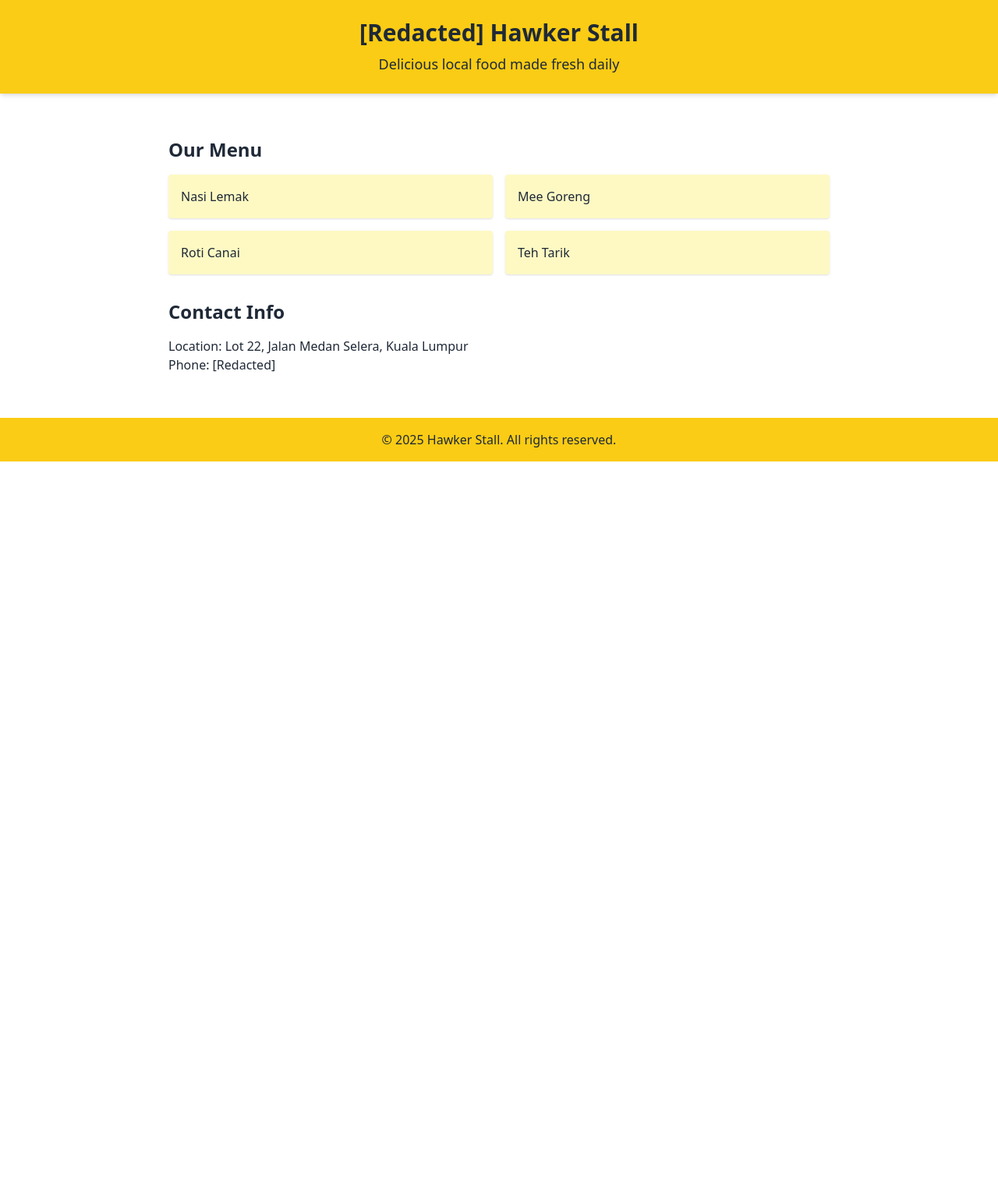
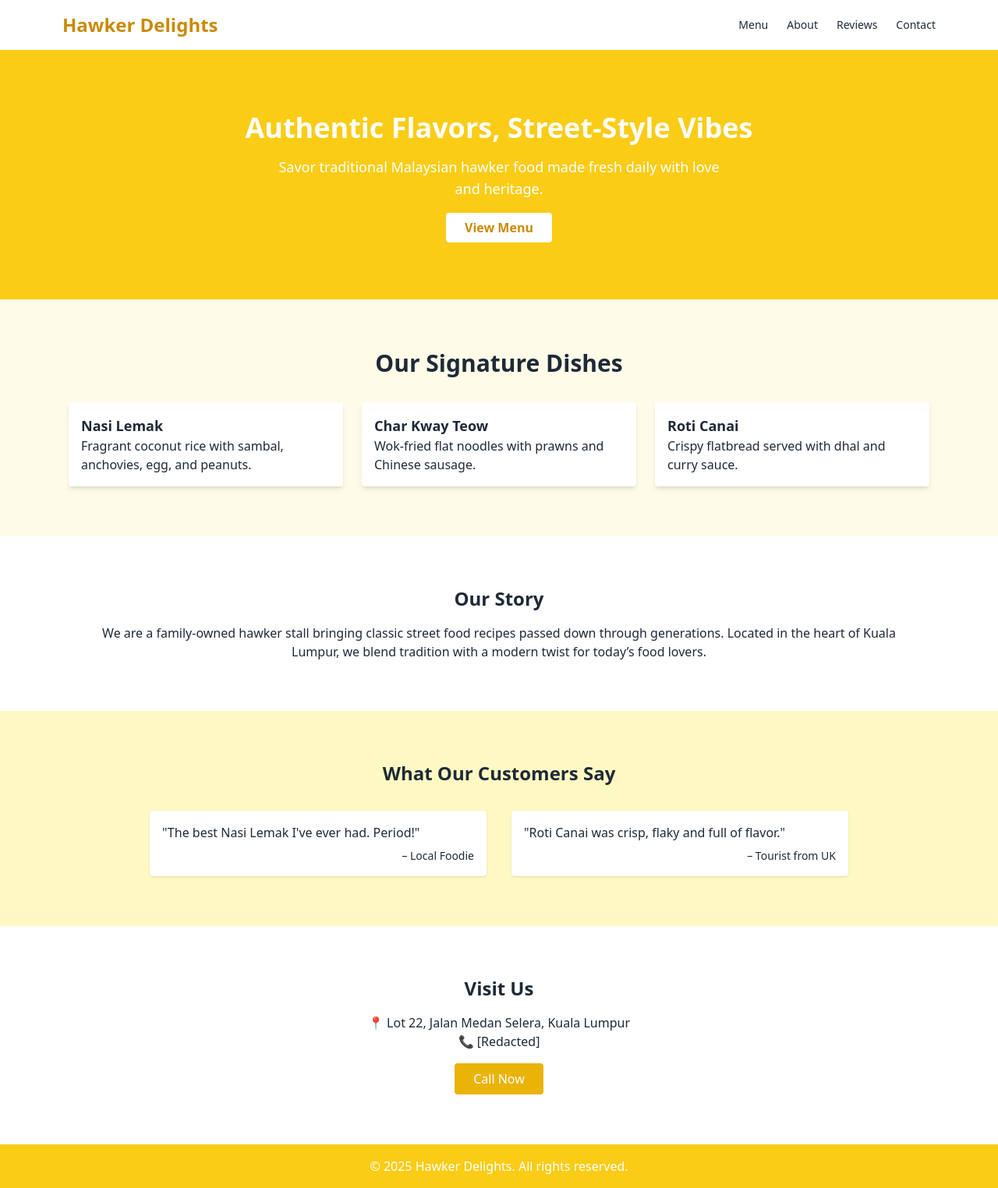
Before and after one commit to aree6/hawker-landing-page, a plain HTML site: page index.html in a window 1280 px wide. Shown: the whole page at 78% size. Before the commit the page ends 800 px from the top, so only its background shows below. Drawn offline with nearby package versions, Linux system fonts and the light colour scheme.

Commit message:
Update index.html

```diff
--- a/index.html
+++ b/index.html
@@ -3,36 +3,84 @@
 <head>
   <meta charset="UTF-8" />
   <meta name="viewport" content="width=device-width, initial-scale=1.0" />
-  <title>Hawker Stall</title>
+  <title>Authentic Hawker Delights</title>
   <script src="https://cdn.tailwindcss.com"></script>
 </head>
-<body class="bg-white text-gray-800">
+<body class="bg-yellow-50 text-gray-800 font-sans">
 
-  <header class="bg-yellow-400 p-6 shadow-md">
-    <h1 class="text-3xl font-bold text-center">[Redacted] Hawker Stall</h1>
-    <p class="text-center text-lg mt-2">Delicious local food made fresh daily</p>
-  </header>
+  <!-- Navbar -->
+  <nav class="bg-white shadow-md">
+    <div class="max-w-6xl mx-auto px-4 py-4 flex justify-between items-center">
+      <h1 class="text-2xl font-bold text-yellow-600">Hawker Delights</h1>
+      <ul class="hidden md:flex space-x-6 text-sm font-medium">
+        <li><a href="#menu" class="hover:text-yellow-500">Menu</a></li>
+        <li><a href="#about" class="hover:text-yellow-500">About</a></li>
+        <li><a href="#reviews" class="hover:text-yellow-500">Reviews</a></li>
+        <li><a href="#contact" class="hover:text-yellow-500">Contact</a></li>
+      </ul>
+    </div>
+  </nav>
 
-  <main class="p-6 max-w-4xl mx-auto">
-    <section class="my-8">
-      <h2 class="text-2xl font-semibold mb-4">Our Menu</h2>
-      <ul class="grid gap-4 md:grid-cols-2">
-        <li class="bg-yellow-100 p-4 rounded shadow">Nasi Lemak</li>
-        <li class="bg-yellow-100 p-4 rounded shadow">Mee Goreng</li>
-        <li class="bg-yellow-100 p-4 rounded shadow">Roti Canai</li>
-        <li class="bg-yellow-100 p-4 rounded shadow">Teh Tarik</li>
-      </ul>
-    </section>
+  <!-- Hero Section -->
+  <section class="bg-yellow-400 text-white py-20 px-6 text-center">
+    <h2 class="text-4xl font-bold mb-4">Authentic Flavors, Street-Style Vibes</h2>
+    <p class="text-lg max-w-xl mx-auto mb-6">Savor traditional Malaysian hawker food made fresh daily with love and heritage.</p>
+    <a href="#menu" class="bg-white text-yellow-600 px-6 py-2 rounded font-semibold hover:bg-yellow-100">View Menu</a>
+  </section>
 
-    <section class="my-8">
-      <h2 class="text-2xl font-semibold mb-4">Contact Info</h2>
-      <p>Location: Lot 22, Jalan Medan Selera, Kuala Lumpur</p>
-      <p>Phone: [Redacted]</p>
-    </section>
-  </main>
+  <!-- Menu Section -->
+  <section id="menu" class="py-16 px-6 max-w-6xl mx-auto">
+    <h3 class="text-3xl font-bold mb-8 text-center">Our Signature Dishes</h3>
+    <div class="grid md:grid-cols-3 gap-6">
+      <div class="bg-white rounded shadow-md p-4">
+        <h4 class="font-semibold text-lg">Nasi Lemak</h4>
+        <p>Fragrant coconut rice with sambal, anchovies, egg, and peanuts.</p>
+      </div>
+      <div class="bg-white rounded shadow-md p-4">
+        <h4 class="font-semibold text-lg">Char Kway Teow</h4>
+        <p>Wok-fried flat noodles with prawns and Chinese sausage.</p>
+      </div>
+      <div class="bg-white rounded shadow-md p-4">
+        <h4 class="font-semibold text-lg">Roti Canai</h4>
+        <p>Crispy flatbread served with dhal and curry sauce.</p>
+      </div>
+    </div>
+  </section>
 
-  <footer class="bg-yellow-400 text-center p-4">
-    <p>&copy; 2025 Hawker Stall. All rights reserved.</p>
+  <!-- About Section -->
+  <section id="about" class="bg-white py-16 px-6">
+    <div class="max-w-5xl mx-auto text-center">
+      <h3 class="text-2xl font-bold mb-4">Our Story</h3>
+      <p>We are a family-owned hawker stall bringing classic street food recipes passed down through generations. Located in the heart of Kuala Lumpur, we blend tradition with a modern twist for today’s food lovers.</p>
+    </div>
+  </section>
+
+  <!-- Testimonials Section -->
+  <section id="reviews" class="bg-yellow-100 py-16 px-6">
+    <h3 class="text-2xl font-bold mb-8 text-center">What Our Customers Say</h3>
+    <div class="grid md:grid-cols-2 gap-8 max-w-4xl mx-auto">
+      <div class="bg-white p-4 rounded shadow">
+        <p>"The best Nasi Lemak I've ever had. Period!"</p>
+        <p class="text-sm text-right mt-2">– Local Foodie</p>
+      </div>
+      <div class="bg-white p-4 rounded shadow">
+        <p>"Roti Canai was crisp, flaky and full of flavor."</p>
+        <p class="text-sm text-right mt-2">– Tourist from UK</p>
+      </div>
+    </div>
+  </section>
+
+  <!-- Contact Section -->
+  <section id="contact" class="bg-white py-16 px-6 text-center">
+    <h3 class="text-2xl font-bold mb-4">Visit Us</h3>
+    <p>📍 Lot 22, Jalan Medan Selera, Kuala Lumpur</p>
+    <p>📞 [Redacted]</p>
+    <a href="tel:0123456789" class="mt-4 inline-block bg-yellow-500 text-white px-6 py-2 rounded hover:bg-yellow-600">Call Now</a>
+  </section>
+
+  <!-- Footer -->
+  <footer class="bg-yellow-400 text-center text-white py-4">
+    <p>&copy; 2025 Hawker Delights. All rights reserved.</p>
   </footer>
 
 </body>
```
